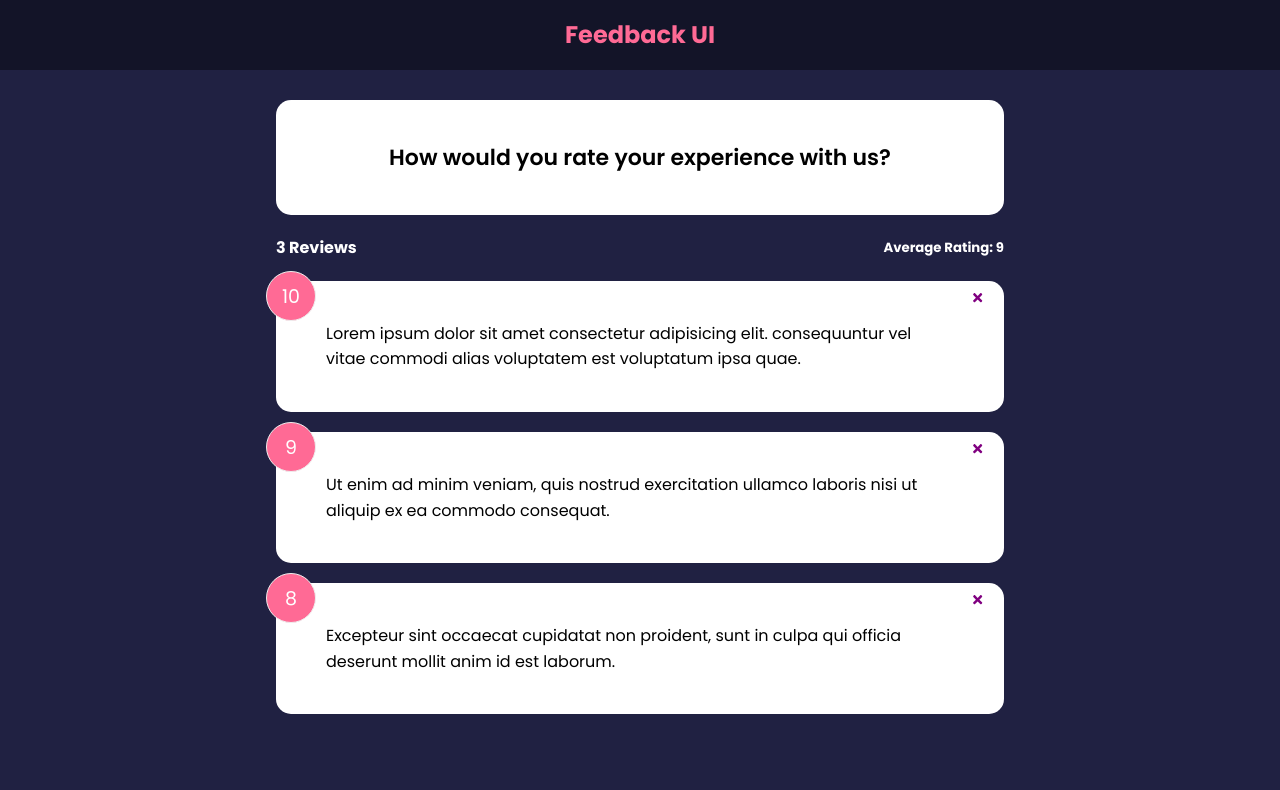
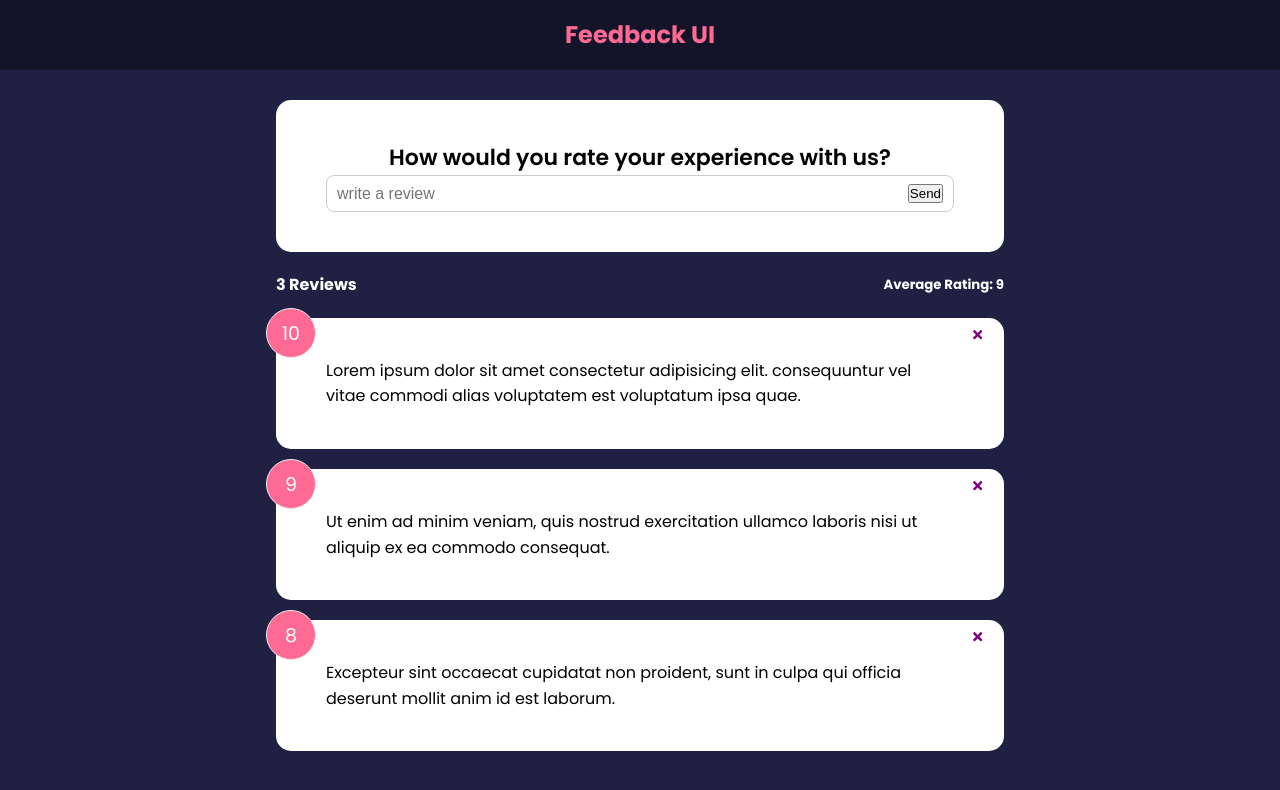
Before and after one commit to bruhu/feedback-app, a React (Create React App) app: page / in a window 1280 px wide. Shown: the top 790 px of the page. Built offline with nearby package versions, Linux system fonts and the light colour scheme.

Commit message:
added input field and button for feedback submission

```diff
--- a/src/components/FeedbackForm.jsx
+++ b/src/components/FeedbackForm.jsx
@@ -1,4 +1,4 @@
-import Card from "./shared/Card"
+import Card from './shared/Card'
 
 function FeedbackForm() {
   return (
@@ -6,6 +6,10 @@ function FeedbackForm() {
       <form>
         <h2>How would you rate your experience with us?</h2>
         {/* @todo - rating select component */}
+        <div className='input-group'>
+          <input type='text' placeholder='write a review' />
+          <button type='submit'>Send</button>
+        </div>
       </form>
     </Card>
   )
```
